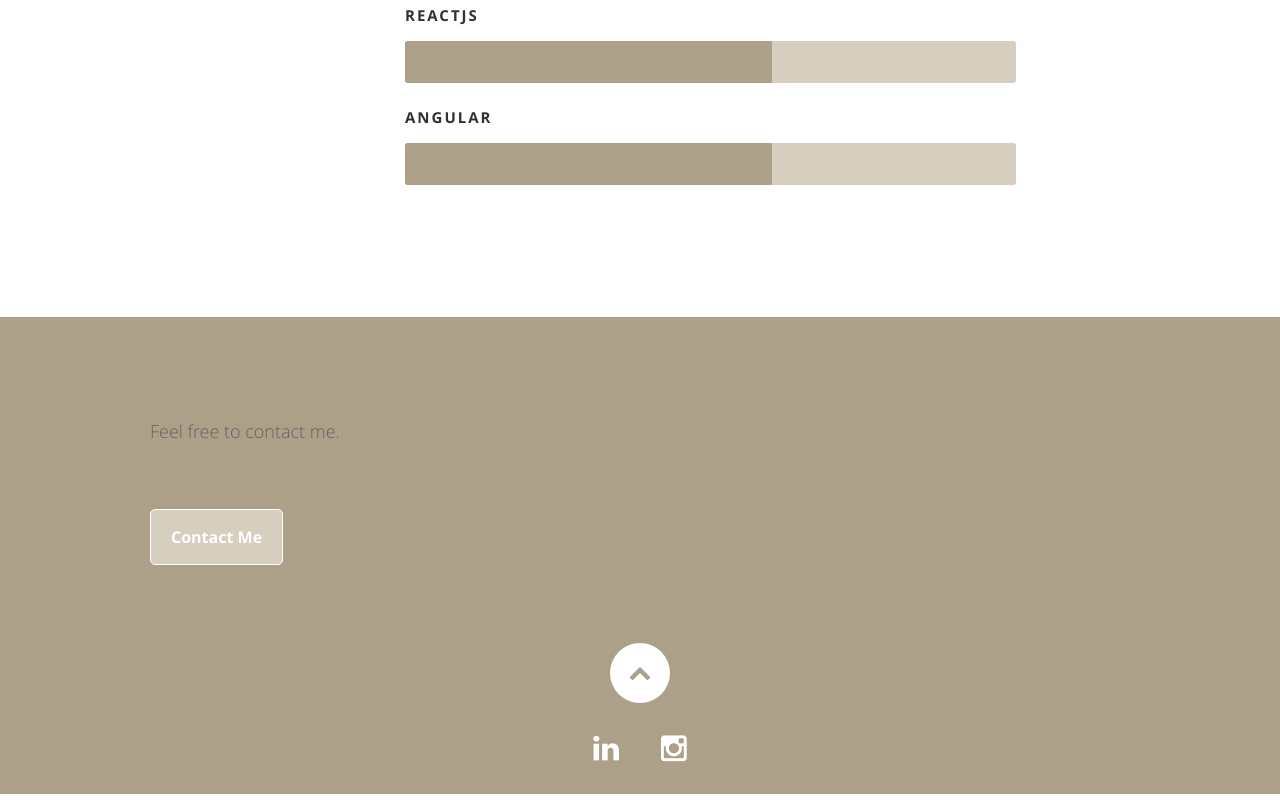
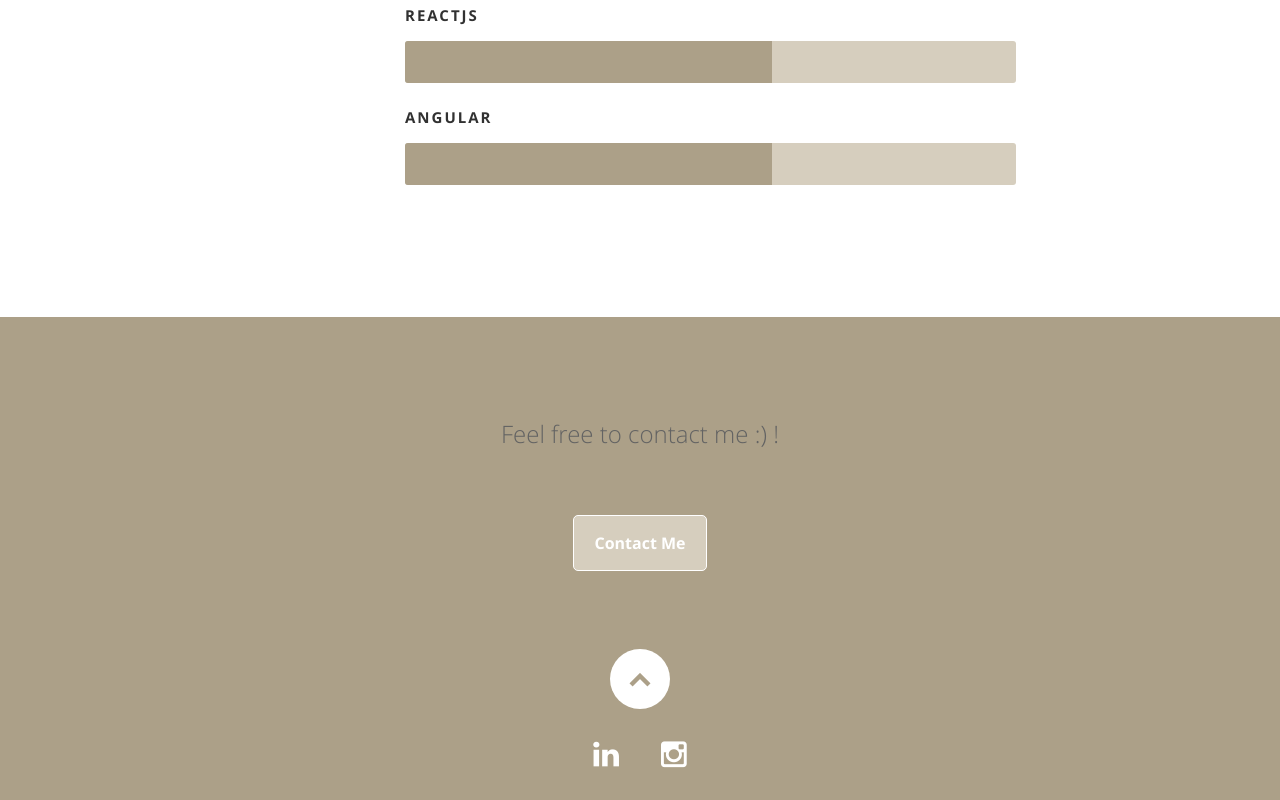
Before and after one commit to melakc/myWebsiteReact, a React (Create React App) app: page / in a window 1280 px wide. Shown: the part 2144-2944 px from the top of the page. Built offline with nearby package versions, Linux system fonts and the light colour scheme.

Commit message:
fixed colorchange on hover of socials

```diff
--- a/public/css/layout.css
+++ b/public/css/layout.css
@@ -741,6 +741,7 @@ call-to-action .button {
 /* ------------------------------------------------------------------ */
 
 #contact {
+  text-align: center;
   background: #aca088;
   padding-top: 96px;
   padding-bottom: 102px;
@@ -748,8 +749,10 @@ call-to-action .button {
 }
 #contact .section-head {
   margin-bottom: 42px;
+  text-align: center;
 }
 #contact .contactMe {
+  text-align: center;
   font: 16px/30px "opensans-bold", "sans-serif";
   color: #fff;
   background-color: #d6cebe;
@@ -762,6 +765,11 @@ call-to-action .button {
 #contact .contactMe #contact a,
 #contact a:visited {
   color: #fff;
+}
+
+#contact a,
+#contact a:visited {
+  color: #8aad96;
 }
 #contact a:hover,
 #contact a:focus {
@@ -795,8 +803,7 @@ call-to-action .button {
   margin-bottom: 6px;
 }
 #contact p.lead {
-  font: 18px/36px "opensans-light", sans-serif;
-  padding-right: 3%;
+  font: 24px/42px "opensans-light", sans-serif;
 }
 #contact .header-col {
   padding-top: 6px;
@@ -896,7 +903,7 @@ footer {
 
 footer a,
 footer a:visited {
-  color: #525252;
+  color: #fff;
 }
 footer a:hover,
 footer a:focus {
@@ -938,14 +945,15 @@ footer .social-links li {
   margin: 0;
   padding: 0;
   margin-left: 42px;
-  color: #8aad96;
+  color: #fff;
 }
 
 footer .social-links li:first-child {
   margin-left: 0;
 }
-footer i:hover {
+footer a:hover {
   background: transparent;
+  color: #8aad96;
 }
 
 /* Go To Top Button */
--- a/src/components/ContactMe.js
+++ b/src/components/ContactMe.js
@@ -7,12 +7,10 @@ export default class ContactMe extends Component {
     return (
       <section id="contact">
         <div className=" row section-head">
-          <div className="four columns">
-            <p className="lead">Feel free to contact me.</p>
-          </div>
+          <p className="lead">Feel free to contact me :) !</p>
         </div>
         <div className="row">
-          <aside className="eigth columns footer-widgets">
+          <aside className="footer-widgets">
             <div className="widget">
               <a
                 className="contactMe"
```
Also changed, not shown: public/css/font-awesome/css/font-awesome.min.css.
